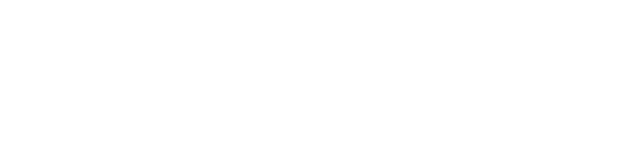
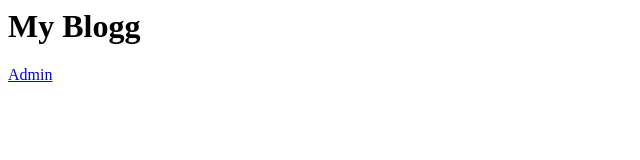
Before and after one commit to Filiprs/Webbkommunikation-uppgift, a plain HTML site: page blog-client-template/index.html in a window 1280 px wide. Shown: the whole page, without its empty margins (0-640 px from the left). Drawn offline with Linux system fonts and the light colour scheme.

Commit message:
index.html done

```diff
--- a/blog-client-template/index.html
+++ b/blog-client-template/index.html
@@ -6,6 +6,14 @@
     <link rel="stylesheet" href="css/style.css">
 </head>
 <body>
+    <header>
+        <h1>My Blogg</h1>
+        <a href="admin/index.html">Admin</a>
+    </header>
+
+    <section id="blog-posts">
+
+    </section>
     <script src="js/posts.js"></script>
 </body>
 </html>
```
